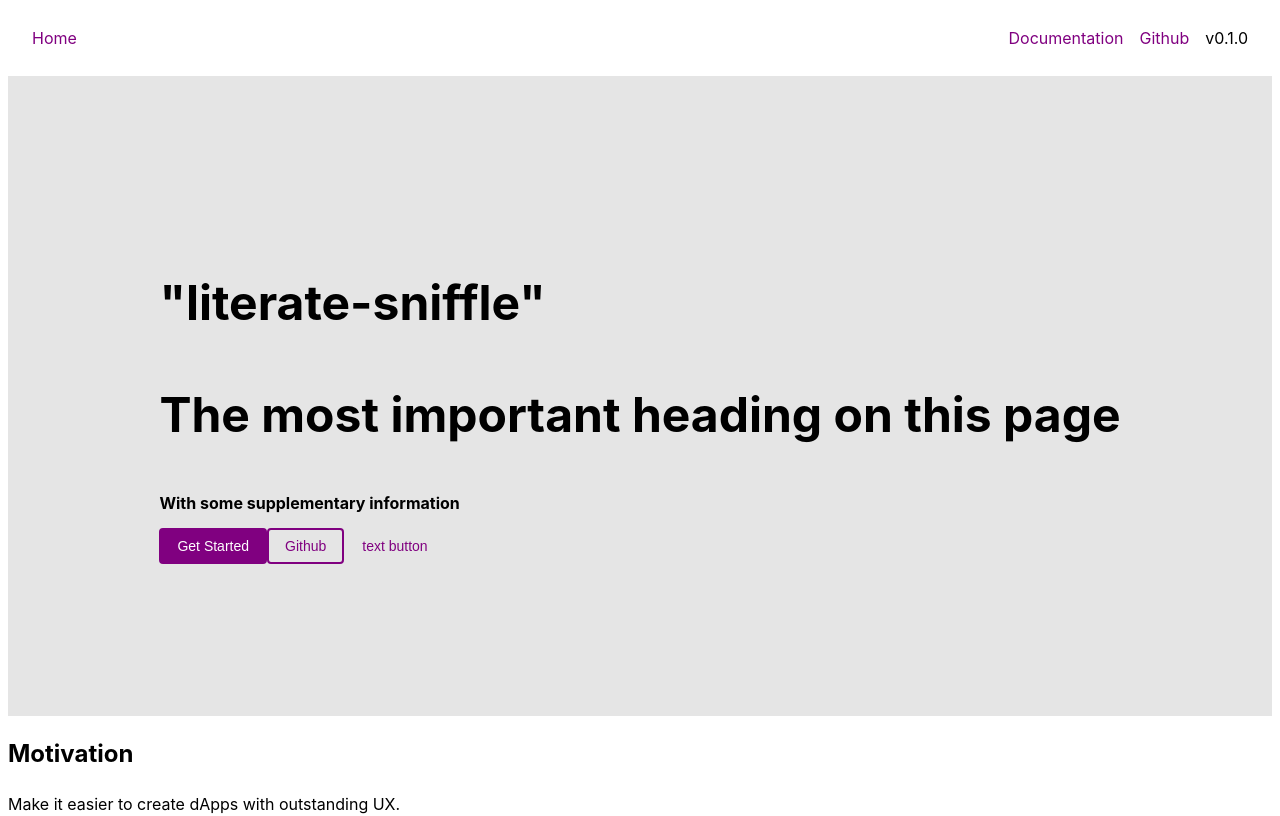
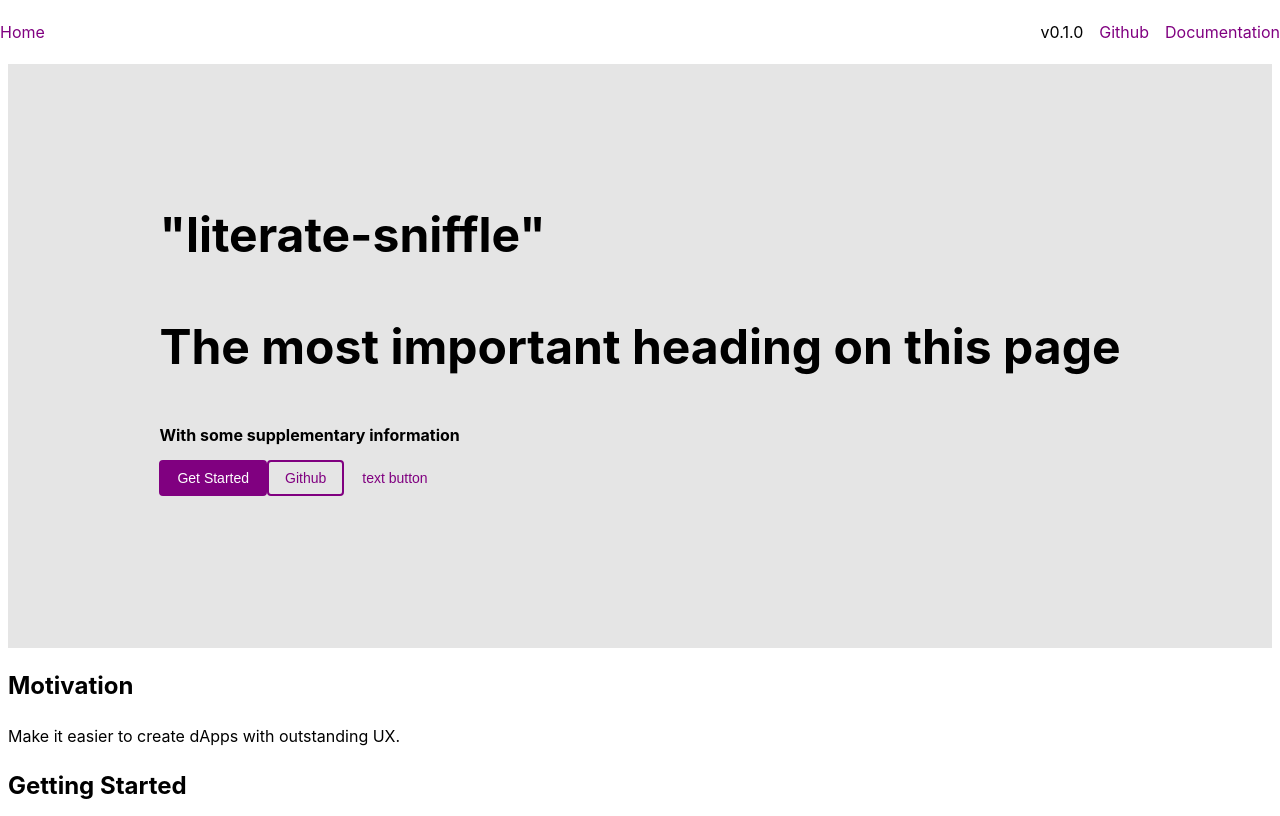
Before and after one commit to ConsenSysMesh/design-system-website, a Next.js app: page / in a window 1280 px wide. Shown: the top 816 px of the page. Built offline with nearby package versions, Linux system fonts and the light colour scheme.

Commit message:
clean up nav styles, content

```diff
--- a/components/nav.js
+++ b/components/nav.js
@@ -3,63 +3,81 @@ import NextLink from 'next/link'
 
 import Link from '../components/Link'
 
-const links = [
-  { href: 'https://github.com/segmentio/create-next-app', label: 'Github' }
-].map(link => {
-  link.key = `nav-link-${link.href}-${link.label}`
-  return link
-})
+import styled from 'styled-components'
+
+import {
+  color,
+  space,
+  width,
+  flex,
+  display
+} from 'styled-system'
+
+
+const NavWrap = styled.nav`
+  position: fixed;
+  z-index: 9999;
+  top: 0;
+  right: 0;
+  left: 0;
+  max-width: 100vw;
+
+  ${space}
+  ${width}
+  ${color}
+`
+
+const NavList = styled.ul`
+  & {
+    margin: 0;
+    padding: 0;
+    list-style: none;
+
+    position: relative;
+    justify-content: space-between;
+    align-items: center;
+
+    height: 4rem;
+  }
+
+  ${display}
+  ${flex}
+`
+
+const LinkList = styled.ul`
+  & {
+    display: flex;
+    margin: 0;
+    padding: 0;
+    list-style: none;
+  }
+  > li + li {
+    margin-left: 1rem;
+  }
+`
 
 const Nav = () => (
-  <nav>
-    <ul>
+  <NavWrap width={1} px={3} bg='white'>
+    <NavList display='flex' flex='row nowrap'>
       <li>
         <NextLink prefetch href="/">
           <Link>Home</Link>
         </NextLink>
       </li>
-      {/* <ul>
-        {links.map(({ key, href, label }) => (
-          <li key={key}>
-        <Link href={href}>
-        <a>{label}</a>
-        </Link>
-          </li>
-        ))}
-      </ul> */}
-      <ul>
+
+      <LinkList>
         <li>
-          <Link href="#!">Documentation</Link>
+          v0.1.0
         </li>
         <li>
           <Link href="#!">Github</Link>
         </li>
-        <li>v0.1.0</li>
-      </ul>
-    </ul>
-
-    <style jsx>{`
-      nav {
-        text-align: center;
-      }
-      ul {
-        display: flex;
-        justify-content: space-between;
-      }
-      nav > ul {
-        padding: 4px 16px;
-      }
-      li {
-        display: flex;
-        padding: 6px 8px;
-      }
-      a {
-        color: #067df7;
-        text-decoration: none;
-        font-size: 13px;
-      }
-    `}</style>
-  </nav>
+        <li>
+          <Link href="#!">Documentation</Link>
+        </li>
+      </LinkList>
+    </NavList>
+  </NavWrap>
 )
 
 export default Nav
```
